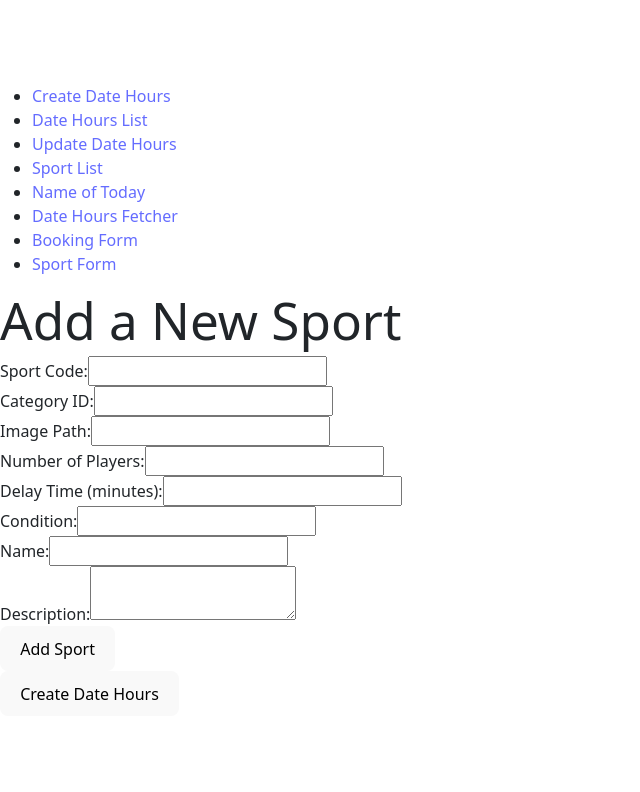
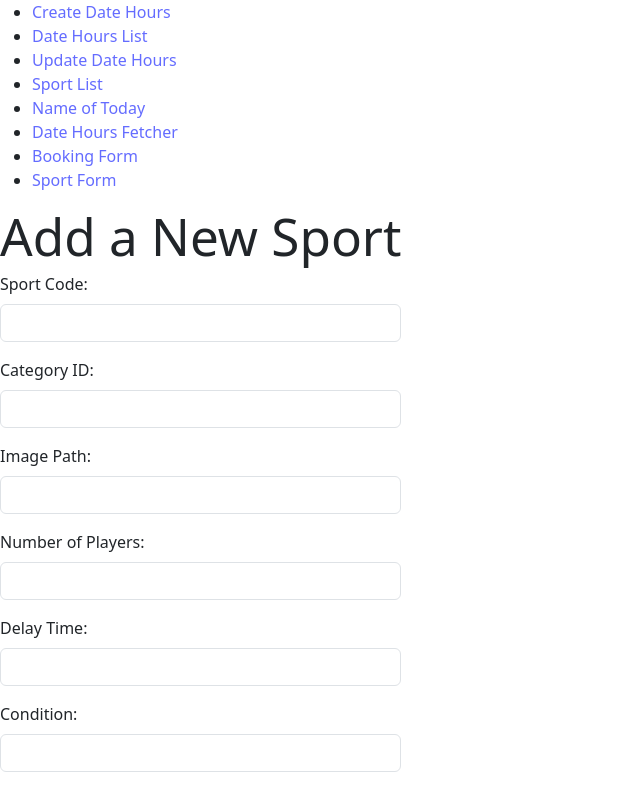
Before and after one commit to souhailelghi/App-Booking-uir, a React (Vite) app: page /sportForm in a window 1280 px wide. Shown: the top 792 px of the page, without its empty margins (0-640 px from the left). Built offline with nearby package versions, Linux system fonts and the light colour scheme.

Commit message:
passe the id from form Sport to CreateDateHours

```diff
--- a/src/Apps/CreateDateHours.jsx
+++ b/src/Apps/CreateDateHours.jsx
@@ -1,8 +1,12 @@
 import React, { useState } from "react";
+import { useLocation } from "react-router-dom"; // Import useLocation
 import "bootstrap/dist/css/bootstrap.min.css";
 
 function CreateDateHours() {
-  const [SportId, setSportId] = useState("");
+    const location = useLocation();
+    const queryParams = new URLSearchParams(location.search);
+    const sportId = queryParams.get('SportId'); // Extract SportId from query parameters
+
     const [day, setDay] = useState("");
     const [timeRanges, setTimeRanges] = useState([{ hoursStart: "", hoursEnd: "" }]);
 
@@ -21,7 +25,7 @@ function CreateDateHours() {
         e.preventDefault();
 
         const dateHours = {
-      SportId: parseInt(SportId),
+            SportId: parseInt(sportId), // Use SportId from URL
             day,
             timeRanges,
             dateCreation: new Date().toISOString(),
@@ -54,9 +58,8 @@ function CreateDateHours() {
                     <input
                         type="number"
                         className="form-control"
-            value={SportId}
-            onChange={(e) => setSportId(e.target.value)}
-            required
+                        value={sportId} // Display SportId
+                        readOnly // Make it read-only
                     />
                 </div>
 
--- a/src/Apps/SportForm.jsx
+++ b/src/Apps/SportForm.jsx
@@ -1,7 +1,8 @@
 import React, { useState } from 'react';
-import { Link } from 'react-router-dom'; // Import Link
+import { useNavigate } from 'react-router-dom'; // Import useNavigate
 
 const SportForm = () => {
+    const navigate = useNavigate(); // Initialize useNavigate
     const [sportCode, setSportCode] = useState('');
     const [categoryId, setCategoryId] = useState('');
     const [imagePath, setImagePath] = useState('');
@@ -45,6 +46,8 @@ const SportForm = () => {
 
             const data = await response.json();
             alert(`Sport added successfully! ID: ${data.id}`);
+            // Redirect to CreateDateHours with SportId
+            navigate(`/create?SportId=${data.id}`);
         } catch (error) {
             setError('Error adding sport: ' + error.message);
         } finally {
@@ -57,86 +60,89 @@ const SportForm = () => {
             <h1>Add a New Sport</h1>
             {error && <p style={{ color: 'red' }}>{error}</p>}
             <form onSubmit={handleSubmit}>
-                <div>
-                    <label>Sport Code:</label>
+                <div className="mb-3">
+                    <label className="form-label">Sport Code:</label>
                     <input
                         type="number"
+                        className="form-control"
                         value={sportCode}
                         onChange={(e) => setSportCode(e.target.value)}
                         required
                     />
                 </div>
-                <div>
-                    <label>Category ID:</label>
+                <div className="mb-3">
+                    <label className="form-label">Category ID:</label>
                     <input
                         type="number"
+                        className="form-control"
                         value={categoryId}
                         onChange={(e) => setCategoryId(e.target.value)}
                         required
                     />
                 </div>
-                <div>
-                    <label>Image Path:</label>
+                <div className="mb-3">
+                    <label className="form-label">Image Path:</label>
                     <input
                         type="text"
+                        className="form-control"
                         value={imagePath}
                         onChange={(e) => setImagePath(e.target.value)}
+                        required
                     />
                 </div>
-                <div>
-                    <label>Number of Players:</label>
+                <div className="mb-3">
+                    <label className="form-label">Number of Players:</label>
                     <input
                         type="number"
+                        className="form-control"
                         value={numberPlayer}
                         onChange={(e) => setNumberPlayer(e.target.value)}
                         required
                     />
                 </div>
-                <div>
-                    <label>Delay Time (minutes):</label>
+                <div className="mb-3">
+                    <label className="form-label">Delay Time:</label>
                     <input
                         type="number"
+                        className="form-control"
                         value={delayTime}
                         onChange={(e) => setDelayTime(e.target.value)}
                         required
                     />
                 </div>
-                <div>
-                    <label>Condition:</label>
+                <div className="mb-3">
+                    <label className="form-label">Condition:</label>
                     <input
                         type="text"
+                        className="form-control"
                         value={condition}
                         onChange={(e) => setCondition(e.target.value)}
+                        required
                     />
                 </div>
-                <div>
-                    <label>Name:</label>
+                <div className="mb-3">
+                    <label className="form-label">Name:</label>
                     <input
                         type="text"
+                        className="form-control"
                         value={name}
                         onChange={(e) => setName(e.target.value)}
                         required
                     />
                 </div>
-                <div>
-                    <label>Description:</label>
+                <div className="mb-3">
+                    <label className="form-label">Description:</label>
                     <textarea
+                        className="form-control"
                         value={description}
                         onChange={(e) => setDescription(e.target.value)}
                         required
                     />
                 </div>
-                <button type="submit" disabled={isSubmitting}>
+                <button type="submit" disabled={isSubmitting} className="btn btn-primary">
                     {isSubmitting ? 'Adding...' : 'Add Sport'}
                 </button>
             </form>
-
-            {/* Replace the button with a Link */}
-            <Link to="/create">
-                <button type="button">
-                    Create Date Hours
-                </button>
-            </Link>
         </div>
     );
 };
```
Lines whose indentation alone changed are shown as unchanged.
